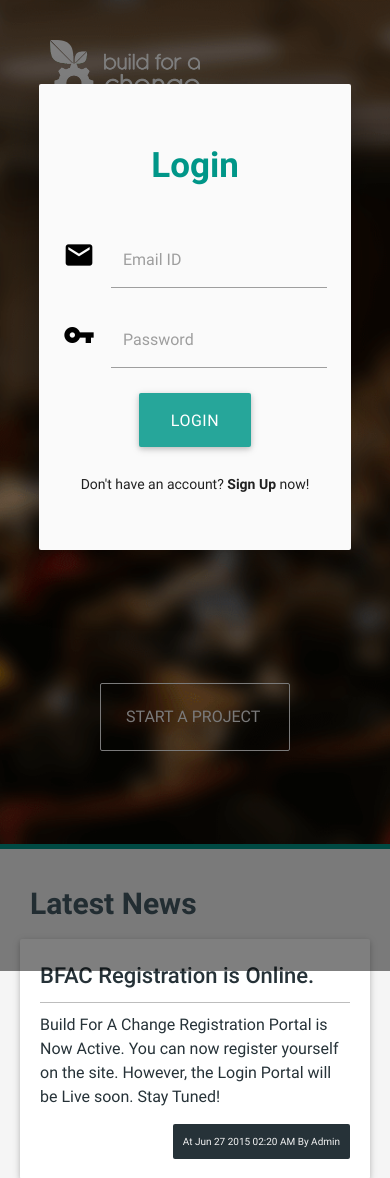
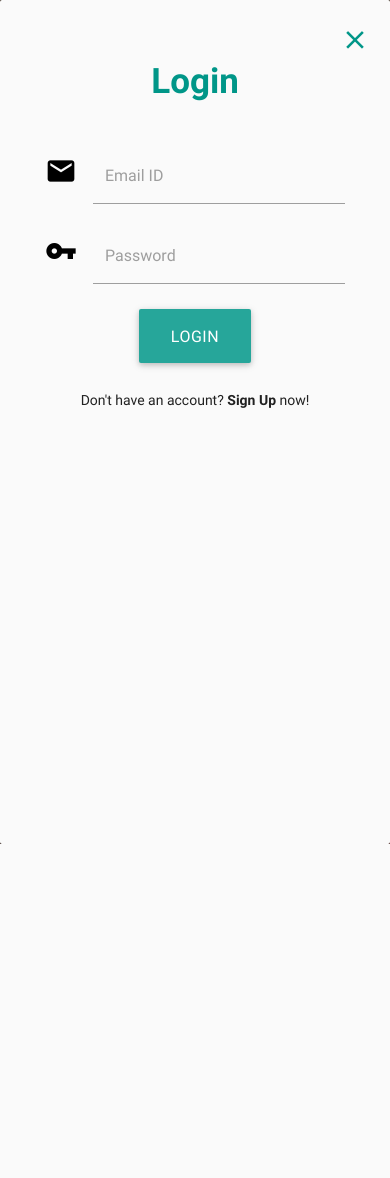
Before and after one commit to hkandala/bfac, a PHP site: page / in a window 390 px wide, after a click on "START A PROJECT". Shown: the top 1178 px of the page. After the commit the page ends 844 px from the top, so only its background shows below. Run offline with PHP 8.4, Linux system fonts and the light colour scheme; data comes from the database, SQL or seed files in the repository.

Commit message:
Login and register responsive update

```diff
--- a/header.php
+++ b/header.php
@@ -32,6 +32,7 @@
                     </div>
                     <div id="login" class="modal">
                         <div class="modal-content">
+                            <i class="mdi-navigation-close"></i>
                             <div class="login-block">
                                 <h2>Login</h2>
                                 <form class="login-form" action="loginCheck.php" method="post">
--- a/include/js/app.js
+++ b/include/js/app.js
@@ -11,6 +11,9 @@ $(document).ready(function () {
     $("#main-body-container").css("min-height", mainBodyHeight);
     $('#menuDashboard').click(function () {
         window.location = 'desking.php';
+    });
+    $("#login .modal-content .mdi-navigation-close").click(function () {
+        $("#login").closeModal();
     });
     $('.menu-button').on("click", function () {
         $('body').toggleClass('nav_is_visible');
--- a/include/scss/styles.scss
+++ b/include/scss/styles.scss
@@ -130,6 +130,15 @@ body {
 /*--------------------Site Styles--------------------------*/
 #login {
   max-height: 90%;
+  .mdi-navigation-close {
+    position: absolute;
+    top: 25px;
+    right: 20px;
+    font-size: 30px;
+    color: #009688;
+    cursor: pointer;
+    display: none;
+  }
   h2 {
     text-align: center;
     font-family: Roboto, sans-serif;
@@ -1221,6 +1230,15 @@ footer.page-footer {
   main #main-body-container .content-container .form-header {
     margin-top: 20px;
   }
+  #login {
+    width: 100%;
+    height: 100vh;
+    max-height: none;
+    top: 0 !important;
+    .mdi-navigation-close {
+      display: block;
+    }
+  }
 }
 @media only screen and (max-width: 350px) {
   main #main-body-container .content-container .user-greeting h3 {
```
Also changed, not shown: signup-form.php (+9 -1 lines), include/css/styles.css.
